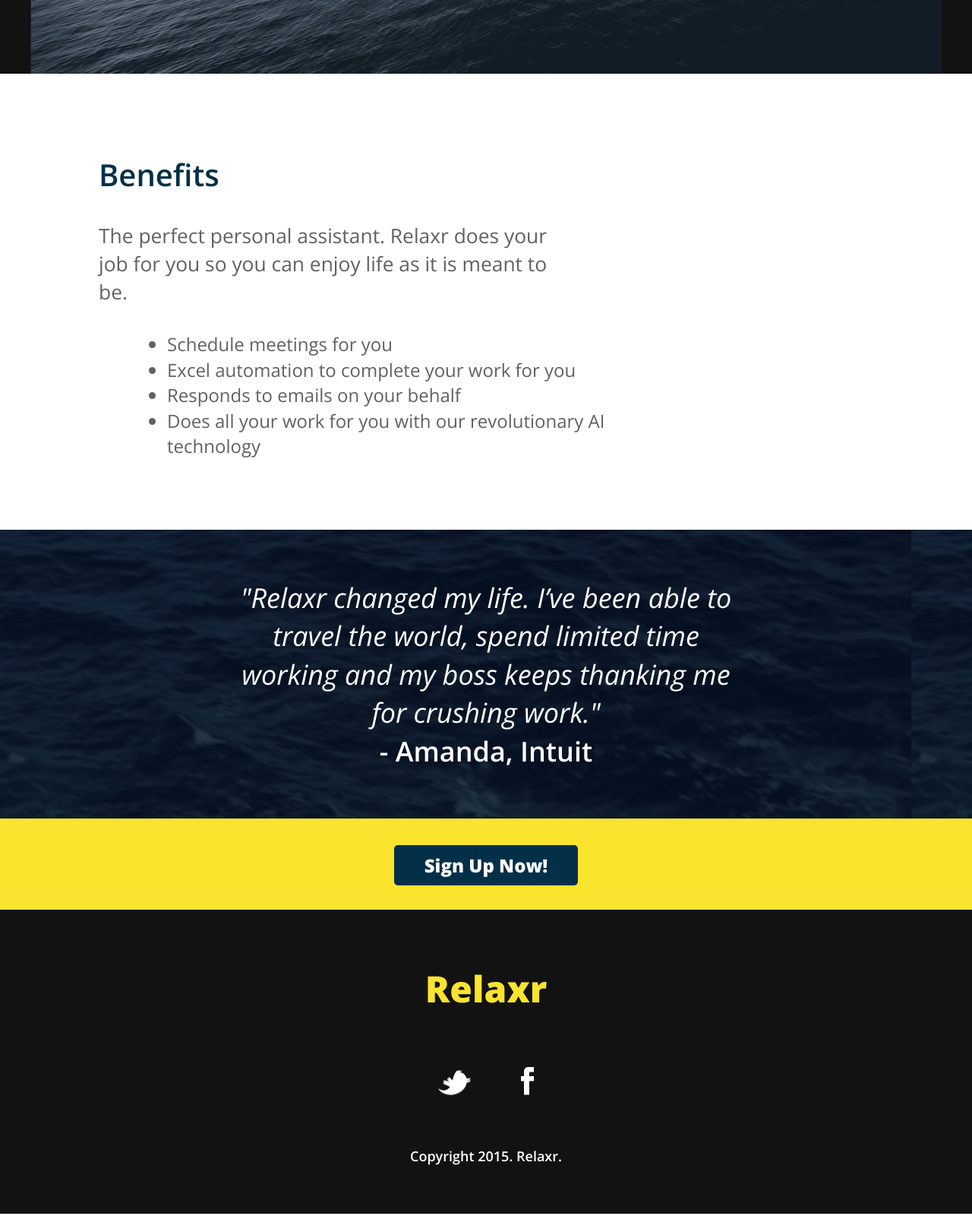
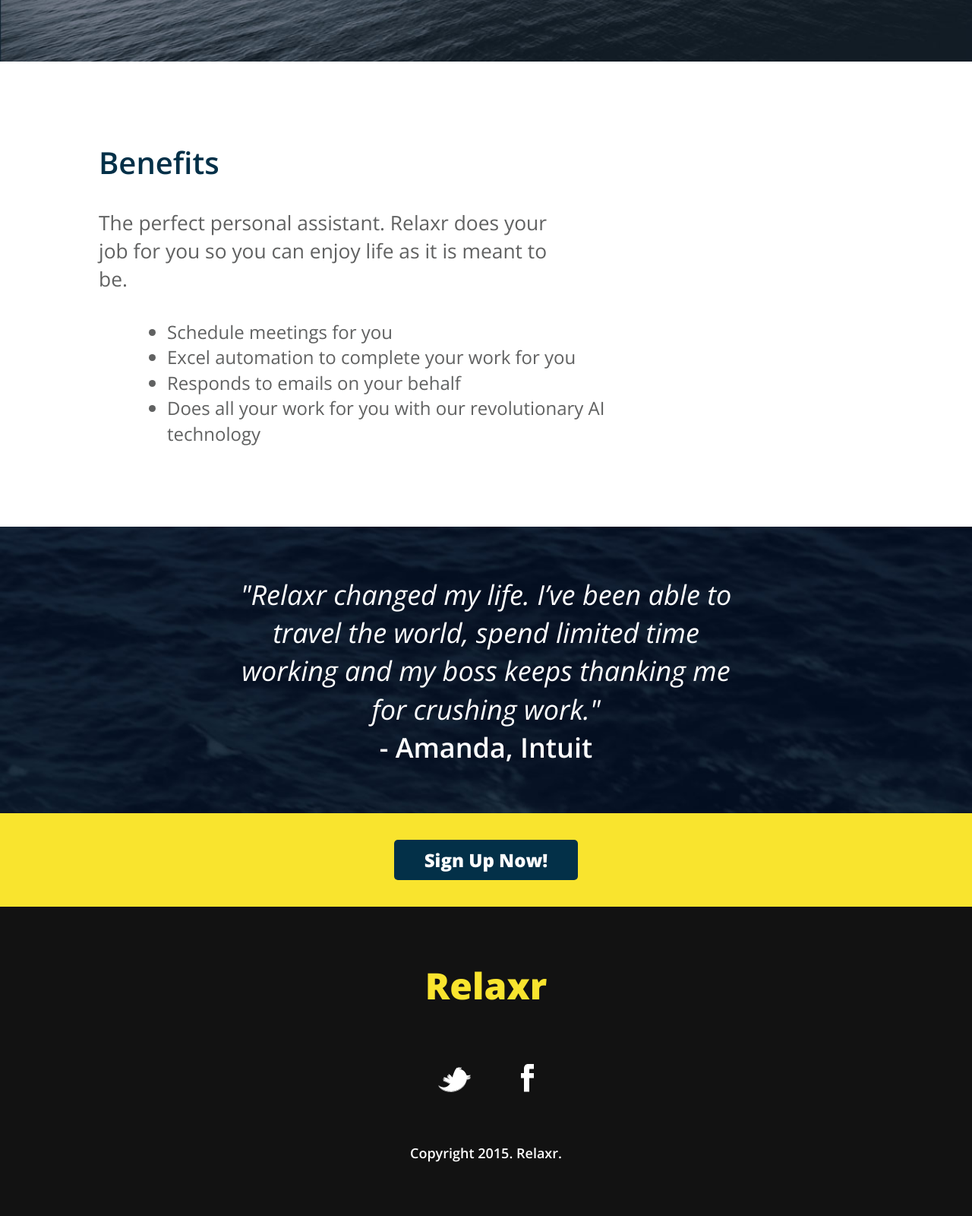
Before and after one commit to ptrig1092/fewd21dev, a plain HTML site: page class02/Homework_2/starter_code/index.html in a window 1280 px wide. Shown: the part 603-2203 px from the top of the page at 76% size. Drawn offline with nearby package versions, Linux system fonts and the light colour scheme.

Commit message:
Update 2/11

```diff
--- a/class02/Homework_2/starter_code/css/style.css
+++ b/class02/Homework_2/starter_code/css/style.css
@@ -65,9 +65,10 @@ body {
 }
 
 header {
-    height: 700px;
-    background: url(../images/header_bg.jpg) no-repeat center top #121212;
-    padding-top: 30px;
+    background: url(../images/header_bg.jpg) no-repeat center top;
+    background-size: cover;
+    /*Use background-size:cover; then adjust padding instead of assinging height to each of the sections on a page... this will allow the section to automatically adjust when more content is added, or when content is removed*/
+    padding: 60px 0 210px;
     text-align: center;
 }
 
@@ -76,7 +77,7 @@ header .logotype {
     color: white;
     font-size: 48px;
     text-align: left;
-    text-indent: 100px;
+    text-indent: 110px;
 }
 
 .slogan {
@@ -89,7 +90,7 @@ header .logotype {
 .order {
     font-weight: 800;
     font-size: 28px;
-    padding: 20px 60px;
+    padding: 10px 60px;
     border-radius: 5px;
     background: #f9e42e;
     color: #033048;
@@ -97,7 +98,7 @@ header .logotype {
 }
 
 .benefits {
-    height: 600px;
+    background: cover;
     padding: 105px 130px;
     color: #606161;
 }
@@ -120,11 +121,10 @@ header .logotype {
     width: 70%;
 }
 
-
 .testimonial {
     background: url(../images/testimonial_bg.jpg);
-    height: 380px;
-    padding: 65px 300px 0 300px;
+    background-size: cover;
+    padding: 65px 300px 60px 300px;
 }
 
 .testimonial blockquote {
@@ -144,11 +144,11 @@ header .logotype {
 
 .membership {
     background: #f9e42e;
-    height: 120px;
+    background-size: cover;
     font-weight: 800;
     text-align: center;
     color: white;
-    padding-top: 45px;
+    padding: 45px 45px;
 }
 
 .membership a {
@@ -161,8 +161,8 @@ header .logotype {
 
 footer {
     background: #121212;
-    height: 400px;
-    padding-top: 70px;
+    background-size: cover;
+    padding: 70px;
 }
 
 footer .logotype {
@@ -183,9 +183,6 @@ footer ul li {
     padding: 30px;
 }
 
-.facebook, .twitter {
-    float: left;
-}
 
 .copyright {
     font-weight: 600;
@@ -194,3 +191,11 @@ footer ul li {
     text-align: center;
     padding-top: 30px;
 }
+
+nav img:hover:not(.twitter) {
+    opacity: 0.3;
+}
+
+nav img:hover:not(.facebook) {
+    opacity: 0.3;
+}
--- a/class02/Homework_2/starter_code/index.html
+++ b/class02/Homework_2/starter_code/index.html
@@ -51,11 +51,13 @@
 			<a href="#" class="signUp">Sign Up Now!</a>
 		</nav>
 
-		<footer>
+		<footer class="container">
 			<h4 class="logotype">Relaxr</h4>
 			<ul>
-				<li><a href="http://www.twitter.com" target="blank"><img class="twitter" src="images/twitter.png" alt="Twitter Logo"></a></li>
-				<li><a href="http://www.facebook.com" target="blank"><img class="facebook" src="images/facebook.png" alt="Facebook Logo"></a></li>
+				<nav>
+					<li><a href="http://www.twitter.com" target="blank"><img class="twitter" src="images/twitter.png" alt="Twitter Logo"></a></li>
+					<li><a href="http://www.facebook.com" target="blank"><img class="facebook" src="images/facebook.png" alt="Facebook Logo"></a></li>
+				</nav>
 			</ul>
 			<p class="copyright">Copyright 2015. Relaxr.</p>
 		</footer>
```
